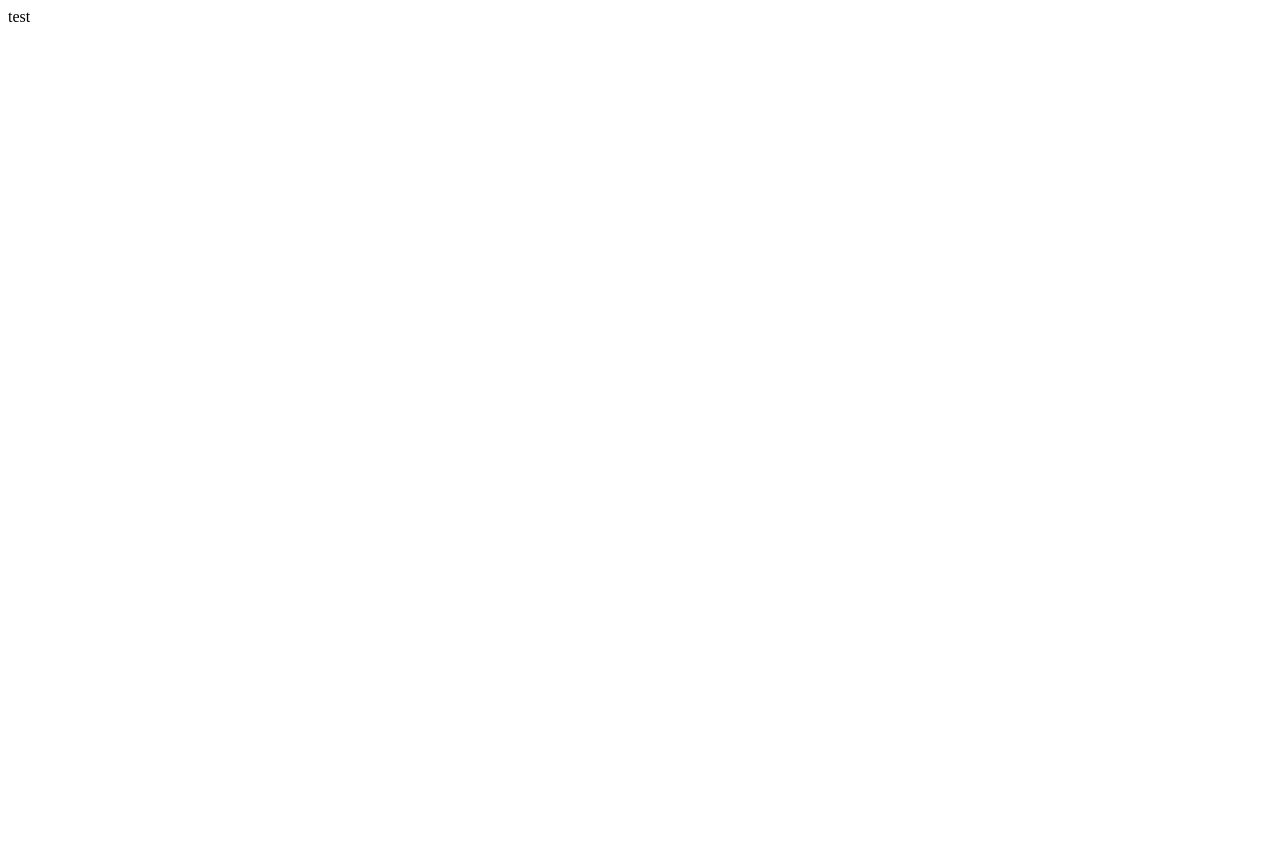
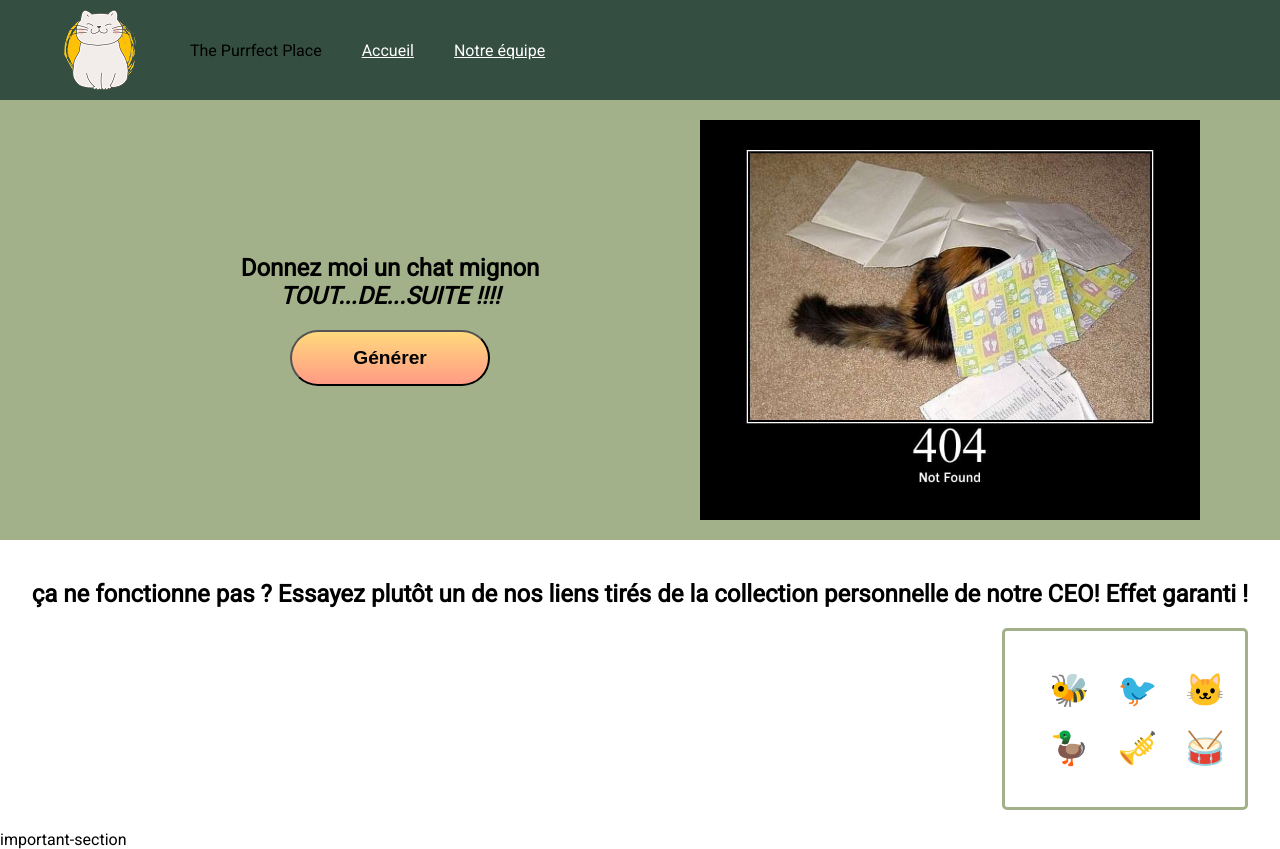
Before and after one commit to Greywind299792458/HEIG_WEB_practical_work_1, a plain HTML site: page index.html in a window 1280 px wide. Before the commit the page ends 800 px from the top, so only its background shows below. Drawn offline with Linux system fonts and the light colour scheme.

Commit message:
🚧 added team page and split stylesheets

```diff
--- a/index.html
+++ b/index.html
@@ -1,10 +1,51 @@
 <!DOCTYPE html>
-<html lang="fr">
+<html>
     <head>
         <meta charset="UTF-8">
-        <title>HEIG-WEB practical work 1</title>
+        <meta name="viewport" content="width=device-width, initial-scale=1.0">
+        <link rel="stylesheet" href="styles/style.css">
+        <link rel="stylesheet" href="styles/index.css">
+        <link rel="preconnect" href="https://fonts.googleapis.com">
+        <link rel="preconnect" href="https://fonts.gstatic.com" crossorigin>
+        <link href="https://fonts.googleapis.com/css2?family=Roboto&display=swap" rel="stylesheet">
+        <title>The Purrfect Place</title>
     </head>
     <body>
-        test
+        <header>
+            <nav>
+                <img src="assets/logo.png" alt="Logo The Purrfect Place">
+                <p>The Purrfect Place</p>
+                <a href="index.html">Accueil</a>
+                <a href="team.html">Notre équipe</a>
+            </nav>
+        </header>
+        <main>
+            <section class="help-section">
+                <div class="left-content">
+                    <h2>
+                        Donnez moi un chat mignon <br />
+                        <i>TOUT...DE...SUITE !!!!</i>
+                    </h2>
+                    <button class="btn-action">
+                        <b>Générer</b>
+                    </button>
+                </div>
+                <img src="assets/placeholder_cat.jpg" alt="cat picture">
+            </section>
+            <section class="music-section">
+                <h2>ça ne fonctionne pas ? Essayez plutôt un de nos liens tirés de la collection personnelle de notre CEO! Effet garanti !</h2>
+                <div class="links">
+                   <a class="link" href="https://www.youtube.com/watch?v=KMOeC-Qqen8&ab_channel=Eupholie">&#128029;</a>
+                   <a class="link" href="https://www.youtube.com/watch?v=eyc2-TQnYi8&list=LL&index=6&ab_channel=DannyCasale">&#128038;</a>
+                   <a class="link" href="https://www.youtube.com/watch?v=diSjU2Go1mM&list=LL&index=1102&ab_channel=WilsonP.Higgsbury">&#128049;</a>
+                   <a class="link" href="https://www.youtube.com/watch?v=nHc288IPFzk&list=LL&index=1098&ab_channel=RetroPep">&#129414;</a>
+                   <a class="link" href="https://www.youtube.com/watch?v=v1K4EAXe2oo&list=LL&index=1056&ab_channel=MyFuckinMess">&#127930;</a>
+                   <a class="link" href="https://www.youtube.com/watch?v=Ut-fJCc0zS4&list=LL&index=1042&ab_channel=kekeflipnote">&#129345;</a>
+                </div>
+            </section>
+            <section id="important-section">
+                important-section
+            </section>
+        </main>
     </body>
 </html>
--- /dev/null
+++ b/styles/index.css
@@ -0,0 +1,48 @@
+.help-section {
+    background-color: #a3b18a;
+    display: flex;
+    justify-content: center;
+    padding: 20px;
+    height: 50vh;
+}
+
+.help-section div {
+    display:flex;
+    flex-direction: column;
+    justify-content: center;
+    gap:20px;
+    align-items: center;
+    width: 50%;
+    text-align: center;
+}
+
+.links {
+    justify-self: flex-end;
+}
+
+.btn-action {
+    display: inline-block;
+    background: linear-gradient(#ffd97d, #ff9b85);
+    color: black;
+    border-radius: 50px;
+    padding: 15px 20px;
+    width: 200px;
+    font-size: larger;
+}
+
+.music-section {
+    margin:40px auto 20px auto;
+    width: fit-content;
+}
+
+.links {
+    display:grid;
+    grid-template-columns: 30% 30% 30%;
+    text-align: center;
+    font-size:2em;
+    border:3px solid #a3b18a;
+    border-radius: 5px;
+    margin-top:20px;
+    padding:40px;
+    gap:20px;
+}
--- /dev/null
+++ b/styles/style.css
@@ -0,0 +1,37 @@
+* {
+    margin: 0;
+}
+
+body {
+    font-weight: 1em;
+    font-family: 'Roboto', sans-serif;
+}
+header {
+    padding:0px 50px 0px 50px;
+    background-color: #344e41;
+}
+
+nav, footer {
+  display: flex;
+  flex-direction: row;
+  align-items: center;
+  gap:40px;
+  width: 100%;
+  position: sticky;
+}
+
+nav {
+    top: 0px;
+}
+
+footer {
+    bottom: 0px;
+}
+
+.links {
+    justify-self: flex-end;
+}
+
+a {
+    color:white;
+}
--- /dev/null
+++ b/styles/team.css
@@ -0,0 +1,33 @@
+body {
+    background-color: #a3b18a;
+    text-align: center;
+}
+
+.team {
+    margin:auto;
+    width: 55vw;
+    height: 80vh;
+    display: flex;
+    flex-direction: column;
+    justify-content: space-around;
+    gap:10px;
+}
+
+.team h1 {
+    align-self: flex-start;
+    margin: 15px 0px 15px 0px;
+}
+
+.member {
+    display:flex;
+    align-items: center;
+    border:3px solid white;
+    gap:20px;
+    border-radius: 7px;
+    padding:5px 20px 5px 20px;
+}
+
+.member .description {
+    text-align: justify;
+    overflow-wrap: break-word;
+}
```
Also changed, not shown: team.html (added, +53 -0 lines).
